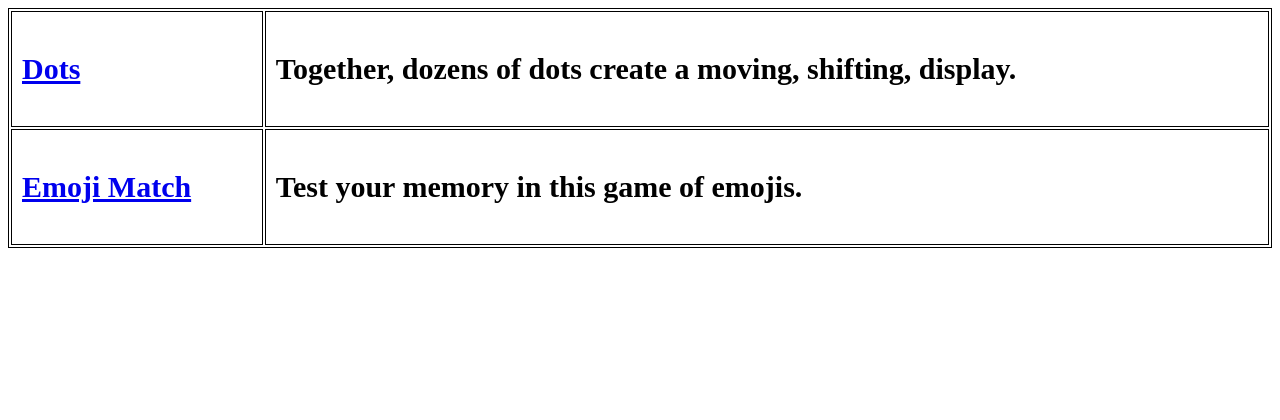
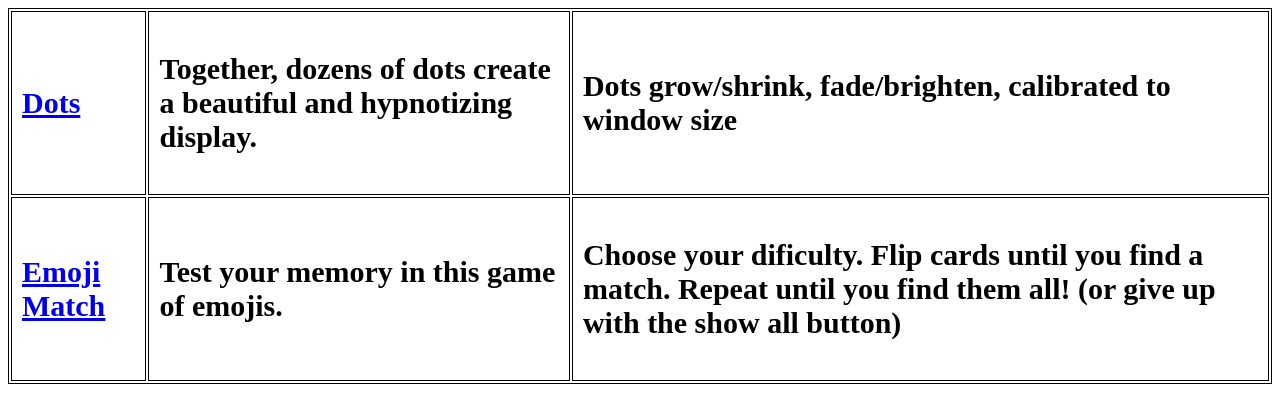
Before and after one commit to norahdsu/norahdsu.github.io, a plain HTML site: page index.html in a window 1280 px wide. Drawn offline with Linux system fonts and the light colour scheme.

Commit message:
Added Project Details

```diff
--- a/index.html
+++ b/index.html
@@ -24,11 +24,13 @@
   <table>
     <tr>
       <td><a href="Dots/dots.html">Dots</a></td>
-      <td><p>Together, dozens of dots create a moving, shifting, display.</p></td>
+      <td><p>Together, dozens of dots create a beautiful and hypnotizing display.</p></td>
+      <td><p>Dots grow/shrink, fade/brighten, calibrated to window size</p></td>
     </tr>
     <tr>
       <td><a href="EmojiMatch/emojiMatch.html">Emoji Match</a></td>
       <td><p>Test your memory in this game of emojis.</p></td>
+      <td><p>Choose your dificulty. Flip cards until you find a match. Repeat until you find them all! (or give up with the show all button)</p></td>
     </tr>
   </table>
 </body>
```
